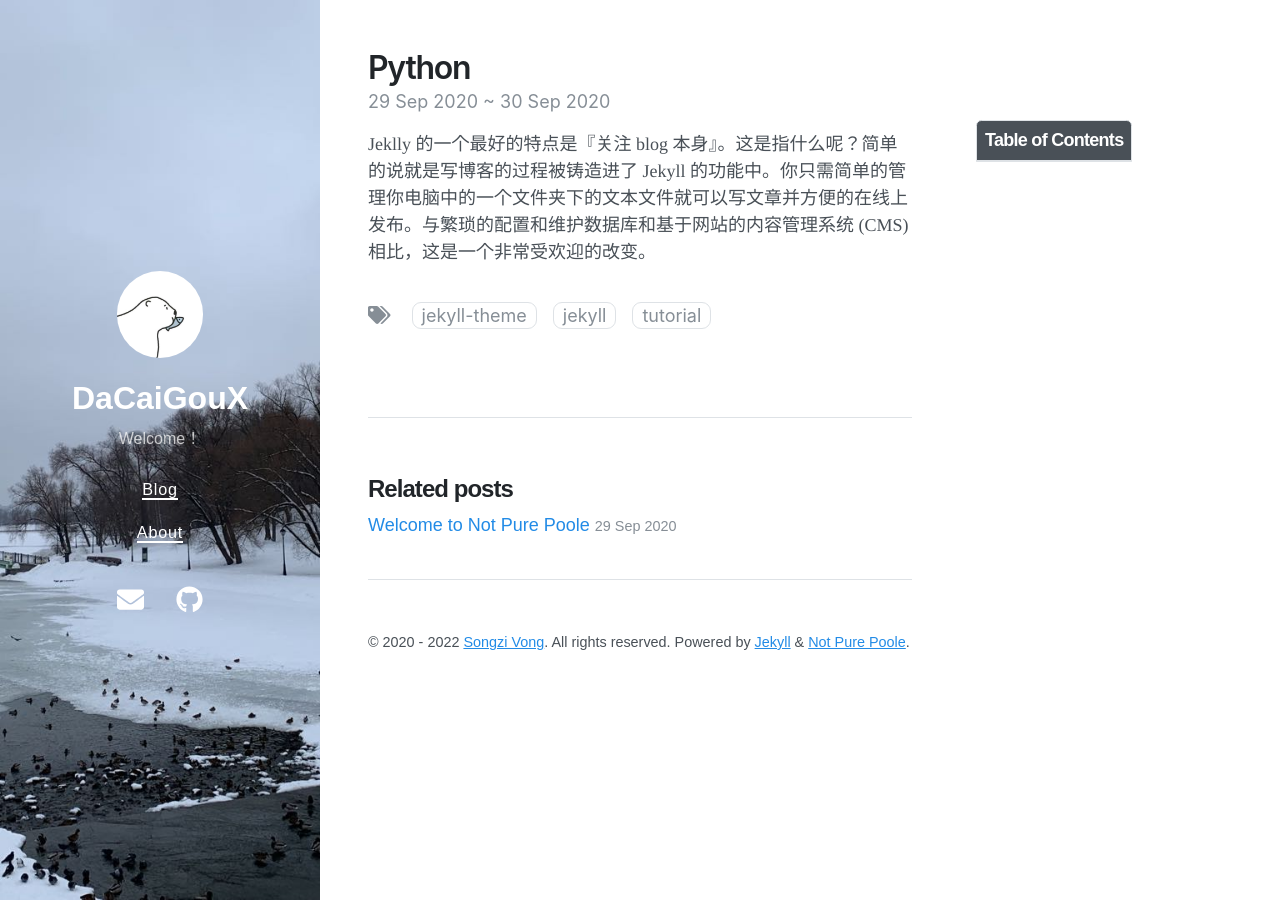
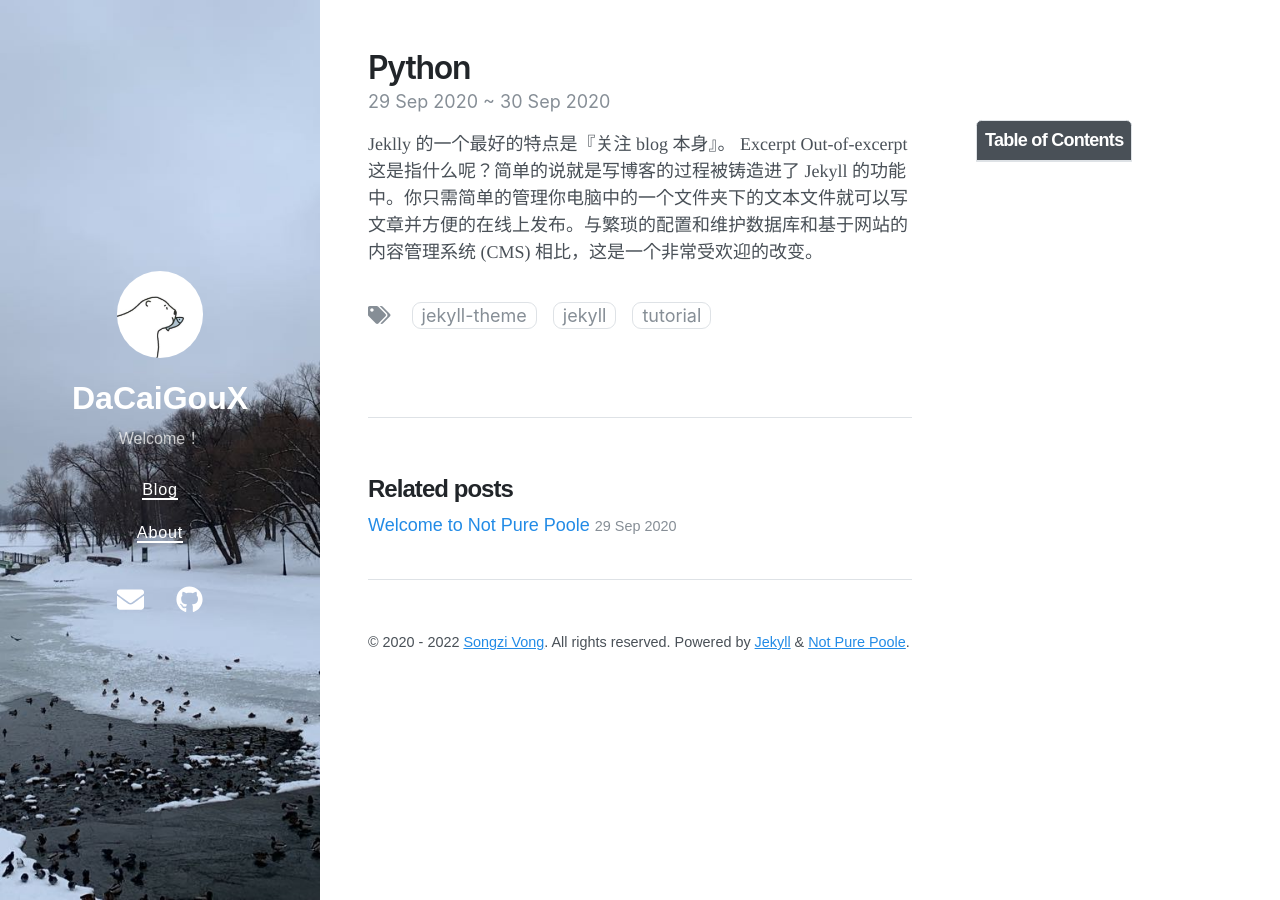
Before and after one commit to dacaigoux/dacaigoux.github.io, a Jekyll site: the page built from _posts/2022-05-04-Format-笔记.md, in a window 1280 px wide. Built offline with Jekyll 4.4.1, drawn with Linux system fonts in a browser that asks for light colours; nearby versions of some CDN libraries; some of the changed lines change nothing that is shown.

Commit message:
Update 2022-05-04-Format-笔记.md

```diff
--- a/_posts/2022-05-04-Format-笔记.md
+++ b/_posts/2022-05-04-Format-笔记.md
@@ -5,6 +5,10 @@ date: 2020-09-29 23:18 +0800
 last_modified_at: 2020-10-01 01:08:25 +0800
 tags: [jekyll theme, jekyll, tutorial]
 toc:  true
-excerpt:基本语法是通过 {} 和 : 来代替以前的 %,format 函数可以接受不限个参数，位置可以不按顺序
+excerpt_separator: <!--more-->
 ---
-Jeklly 的一个最好的特点是『关注 blog 本身』。这是指什么呢？简单的说就是写博客的过程被铸造进了 Jekyll 的功能中。你只需简单的管理你电脑中的一个文件夹下的文本文件就可以写文章并方便的在线上发布。与繁琐的配置和维护数据库和基于网站的内容管理系统 (CMS) 相比，这是一个非常受欢迎的改变。
+Jeklly 的一个最好的特点是『关注 blog 本身』。
+Excerpt
+<!--more-->
+Out-of-excerpt
+这是指什么呢？简单的说就是写博客的过程被铸造进了 Jekyll 的功能中。你只需简单的管理你电脑中的一个文件夹下的文本文件就可以写文章并方便的在线上发布。与繁琐的配置和维护数据库和基于网站的内容管理系统 (CMS) 相比，这是一个非常受欢迎的改变。
```
